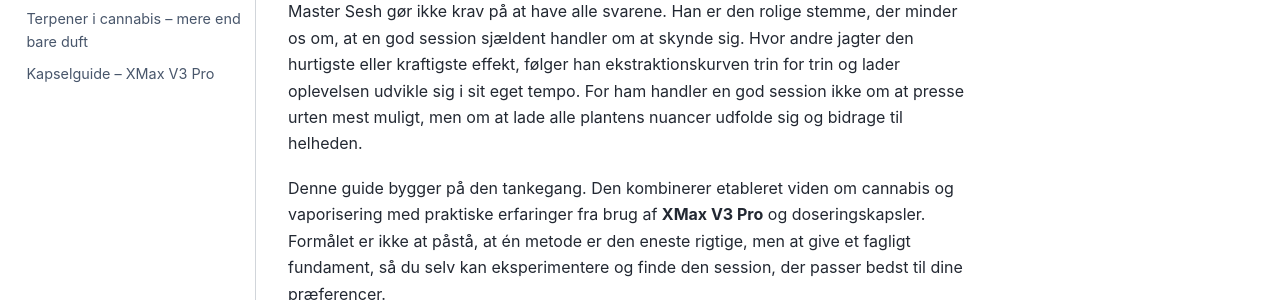
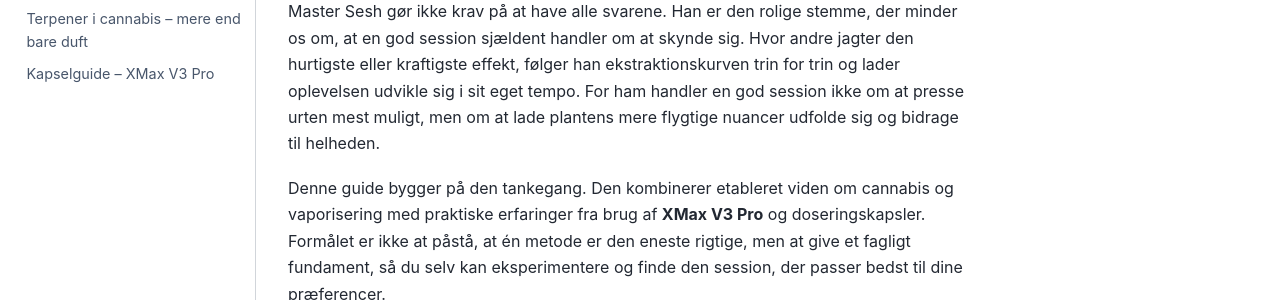
Before and after one commit to misterpoxycat/sesh, a Jupyter Book: the page built from docs/intro.md, in a window 1280 px wide and 1359 px high. Shown: the part 386-686 px from the top of the window. Built offline with Jupyter Book 1.0.4 settings and Sphinx 7.4.7 and the Sphinx Book theme 1.1.4, drawn with Linux system fonts in a browser that asks for light colours.

Commit message:
Update intro.md

```diff
--- a/docs/intro.md
+++ b/docs/intro.md
@@ -12,7 +12,7 @@ Der findes utallige råd om vaping. Nogle anbefaler én fast temperatur, andre g
 
 **Her møder du Master Sesh**.
 
-Master Sesh gør ikke krav på at have alle svarene. Han er den rolige stemme, der minder os om, at en god session sjældent handler om at skynde sig. Hvor andre jagter den hurtigste eller kraftigste effekt, følger han ekstraktionskurven trin for trin og lader oplevelsen udvikle sig i sit eget tempo. For ham handler en god session ikke om at presse urten mest muligt, men om at lade alle plantens nuancer udfolde sig og bidrage til helheden.
+Master Sesh gør ikke krav på at have alle svarene. Han er den rolige stemme, der minder os om, at en god session sjældent handler om at skynde sig. Hvor andre jagter den hurtigste eller kraftigste effekt, følger han ekstraktionskurven trin for trin og lader oplevelsen udvikle sig i sit eget tempo. For ham handler en god session ikke om at presse urten mest muligt, men om at lade plantens mere flygtige nuancer udfolde sig og bidrage til helheden.
 
 Denne guide bygger på den tankegang. Den kombinerer etableret viden om cannabis og vaporisering med praktiske erfaringer fra brug af **XMax V3 Pro** og doseringskapsler. Formålet er ikke at påstå, at én metode er den eneste rigtige, men at give et fagligt fundament, så du selv kan eksperimentere og finde den session, der passer bedst til dine præferencer.
 
```
